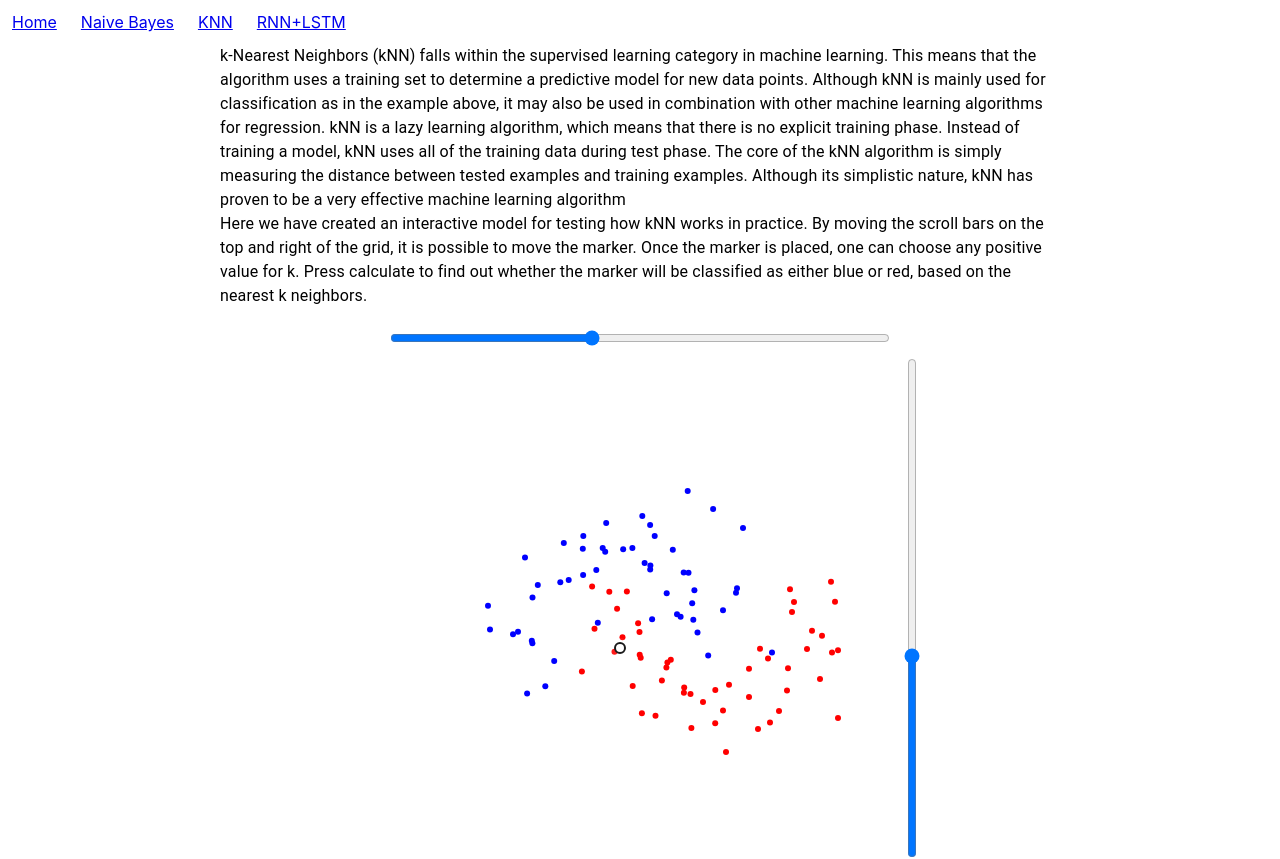
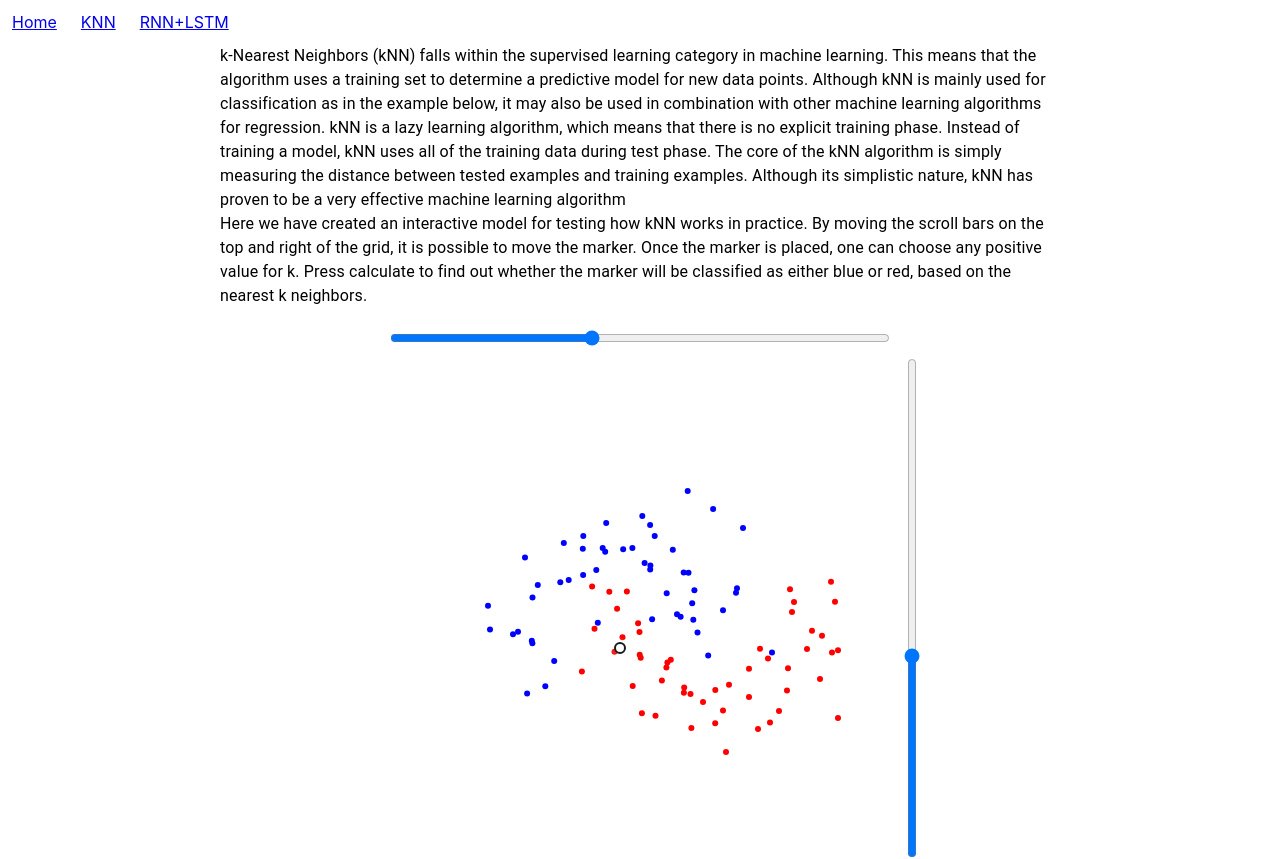
Before and after one commit to Magssch/TDT4173-project, a React (Create React App) app in the folder ml-demo/: page /knn in a window 1280 px wide. Shown: the top 859 px of the page. Built offline with nearby package versions, Linux system fonts and the light colour scheme.

Commit message:
update wording in knn, remove nb

```diff
--- a/ml-demo/src/App.js
+++ b/ml-demo/src/App.js
@@ -20,9 +20,6 @@ function App() {
           <Route exact path="/">
             <Landing/>
           </Route>
-          <Route path="/nb">
-            <NaiveBayes/>
-          </Route>
           <Route path="/knn">
             <KNeighbors/>
           </Route>
--- a/ml-demo/src/components/header/index.js
+++ b/ml-demo/src/components/header/index.js
@@ -6,9 +6,6 @@ const Header = () => {
     <div style={{ display: "flex"}}>
       <Link to="/">
         <div style={{padding: "12px"}}> Home </div>
-      </Link>
-      <Link to="/nb">
-        <div style={{padding: "12px"}}> Naive Bayes </div>
       </Link>
       <Link to="/knn">
         <div style={{padding: "12px"}}> KNN </div>
--- a/ml-demo/src/pages/KNN/index.js
+++ b/ml-demo/src/pages/KNN/index.js
@@ -126,7 +126,7 @@ const KNeighbors = () => {
             category in machine learning. This means that the algorithm uses a
             training set to determine a predictive model for new data points.
             Although kNN is mainly used for classification as in the example
-            above, it may also be used in combination with other machine
+            below, it may also be used in combination with other machine
             learning algorithms for regression. kNN is a lazy learning
             algorithm, which means that there is no explicit training phase.
             Instead of training a model, kNN uses all of the training data
```
